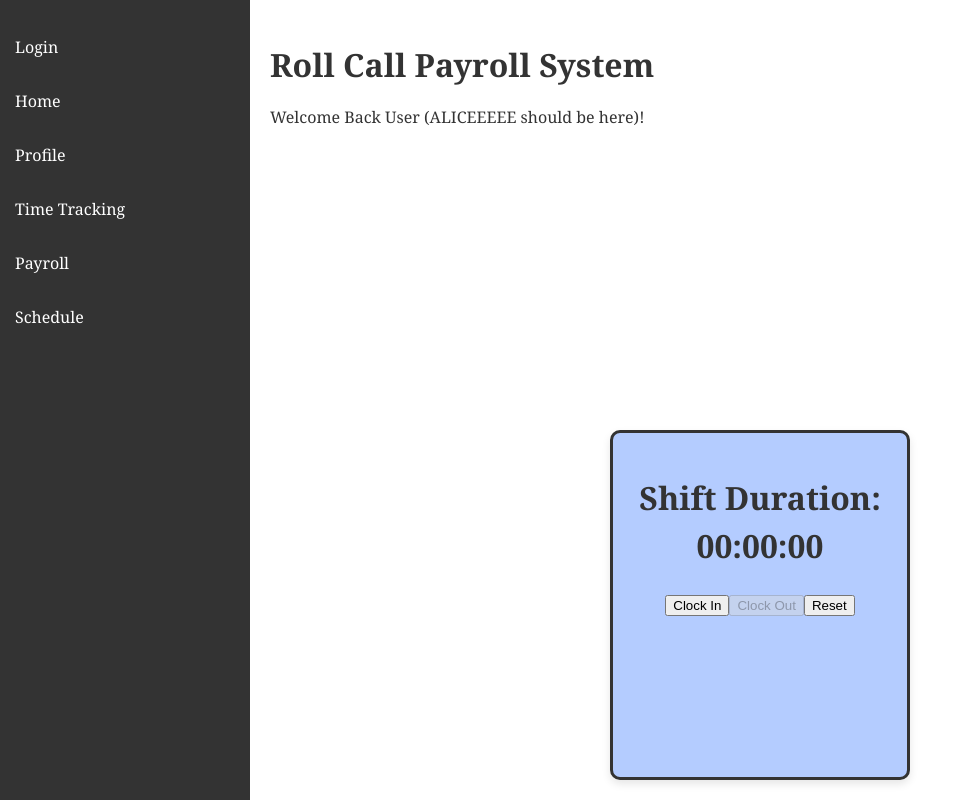
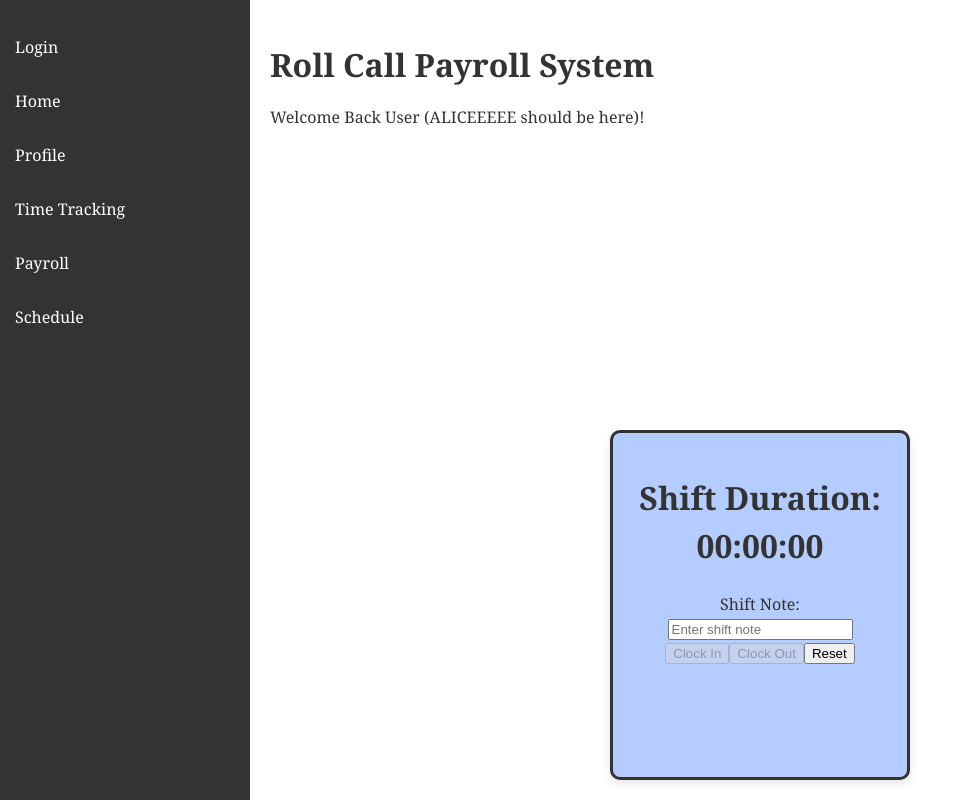
Before and after one commit to ashleymerino3/COSC412-Roll-Call-Payroll, a React (Vite) app: page / in a window 1280 px wide. Shown: the whole page, without its empty margins (0-958 px from the left). Built offline with nearby package versions, Linux system fonts and the light colour scheme; no server answers; the database is empty.

Commit message:
User can now insert a shift note while clocking in

```diff
--- a/src/components/stopwatch.jsx
+++ b/src/components/stopwatch.jsx
@@ -5,17 +5,19 @@ const supabase = createClient(
   "https://qrurdemqnmtbzyckapnl.supabase.co",
   "eyJhbGciOiJIUzI1NiIsInR5cCI6IkpXVCJ9.eyJpc3MiOiJzdXBhYmFzZSIsInJlZiI6InFydXJkZW1xbm10Ynp5Y2thcG5sIiwicm9sZSI6ImFub24iLCJpYXQiOjE3MzIwNjUwMDQsImV4cCI6MjA0NzY0MTAwNH0.jOA0Z8WopLVrbAI4QfO89r2qg8KB9yIxi13hNvcf9cs"
 );
+
 function Stopwatch() {
   const [time, setTime] = useState(0);
   const [isActive, setIsActive] = useState(false);
-  const [currentShift, setCurrentShift] = useState(null); // Track active shift in the database
+  const [currentShift, setCurrentShift] = useState(null);
+  const [shiftNote, setShiftNote] = useState(""); // Track the shift note
   const timerRef = useRef(null);
 
   const startStopwatch = async () => {
     if (!isActive) {
       try {
-        // Start new shift in the database
-        const { data, error } = await supabase
+        // Insert a new shift into the shifts table
+        const { data: shiftData, error: shiftError } = await supabase
           .from("shifts")
           .insert({
             userid: 2, // Replace with logged-in user's ID
@@ -24,18 +26,32 @@ function Stopwatch() {
           .select("*")
           .single();
 
-        if (error) throw error;
+        if (shiftError) throw shiftError;
 
-        setCurrentShift(data);
-        console.log("Shift started:", data);
+        setCurrentShift(shiftData);
+        console.log("Shift started:", shiftData);
 
-        // Start stopwatch
+        // Insert the note into the shift_notes table
+        if (shiftNote.trim() !== "") {
+          const { error: noteError } = await supabase
+            .from("shift_notes")
+            .insert({
+              shift_id: shiftData.shift_id, // Link note to the created shift
+              note_text: shiftNote.trim(),
+            });
+
+          if (noteError) throw noteError;
+
+          console.log("Shift note saved:", shiftNote);
+        }
+
+        // Start the stopwatch
         setIsActive(true);
         timerRef.current = setInterval(() => {
           setTime((prevTime) => prevTime + 1);
-        }, 1000); // Update every second
+        }, 1000);
       } catch (error) {
-        console.error("Error starting shift:", error);
+        console.error("Error starting shift or saving note:", error);
       }
     }
   };
@@ -52,7 +68,7 @@ function Stopwatch() {
         if (error) throw error;
 
         console.log("Shift ended");
-        setCurrentShift(null); // Clear current shift
+        setCurrentShift(null);
 
         // Stop stopwatch
         clearInterval(timerRef.current);
@@ -64,13 +80,12 @@ function Stopwatch() {
   };
 
   const resetStopwatch = () => {
-    // Clear local timer but retain shift info
     clearInterval(timerRef.current);
     setTime(0);
     setIsActive(false);
+    setShiftNote(""); // Clear the shift note
   };
 
-  // Format time in 00:00:00
   const formatTime = (time) => {
     const hours = String(Math.floor(time / 3600)).padStart(2, "0");
     const minutes = String(Math.floor((time % 3600) / 60)).padStart(2, "0");
@@ -81,7 +96,20 @@ function Stopwatch() {
   return (
     <div>
       <h1>Shift Duration: {formatTime(time)}</h1>
-      <button onClick={startStopwatch} disabled={isActive}>
+      {!isActive && (
+        <div>
+          <label>
+            Shift Note:{" "}
+            <input
+              type="text"
+              value={shiftNote}
+              onChange={(e) => setShiftNote(e.target.value)}
+              placeholder="Enter shift note"
+            />
+          </label>
+        </div>
+      )}
+      <button onClick={startStopwatch} disabled={isActive || !shiftNote.trim()}>
         Clock In
       </button>
       <button onClick={stopStopwatch} disabled={!isActive}>
@@ -92,6 +120,7 @@ function Stopwatch() {
         <div>
           <p>Active Shift ID: {currentShift.shift_id}</p>
           <p>Start Time: {new Date(currentShift.start_time_stamp).toLocaleString()}</p>
+          <p>Shift Note: {shiftNote}</p>
         </div>
       )}
     </div>
```
